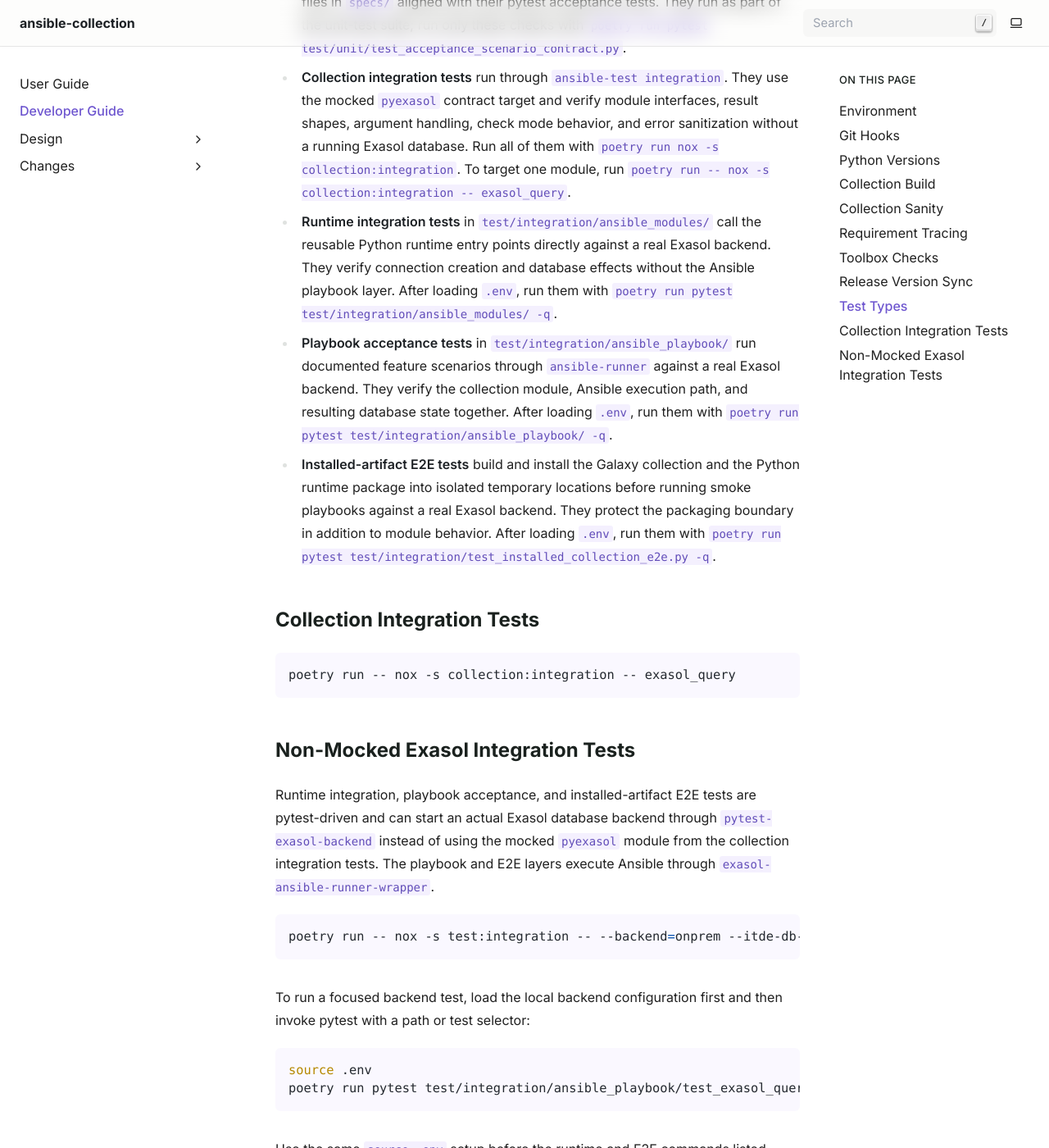
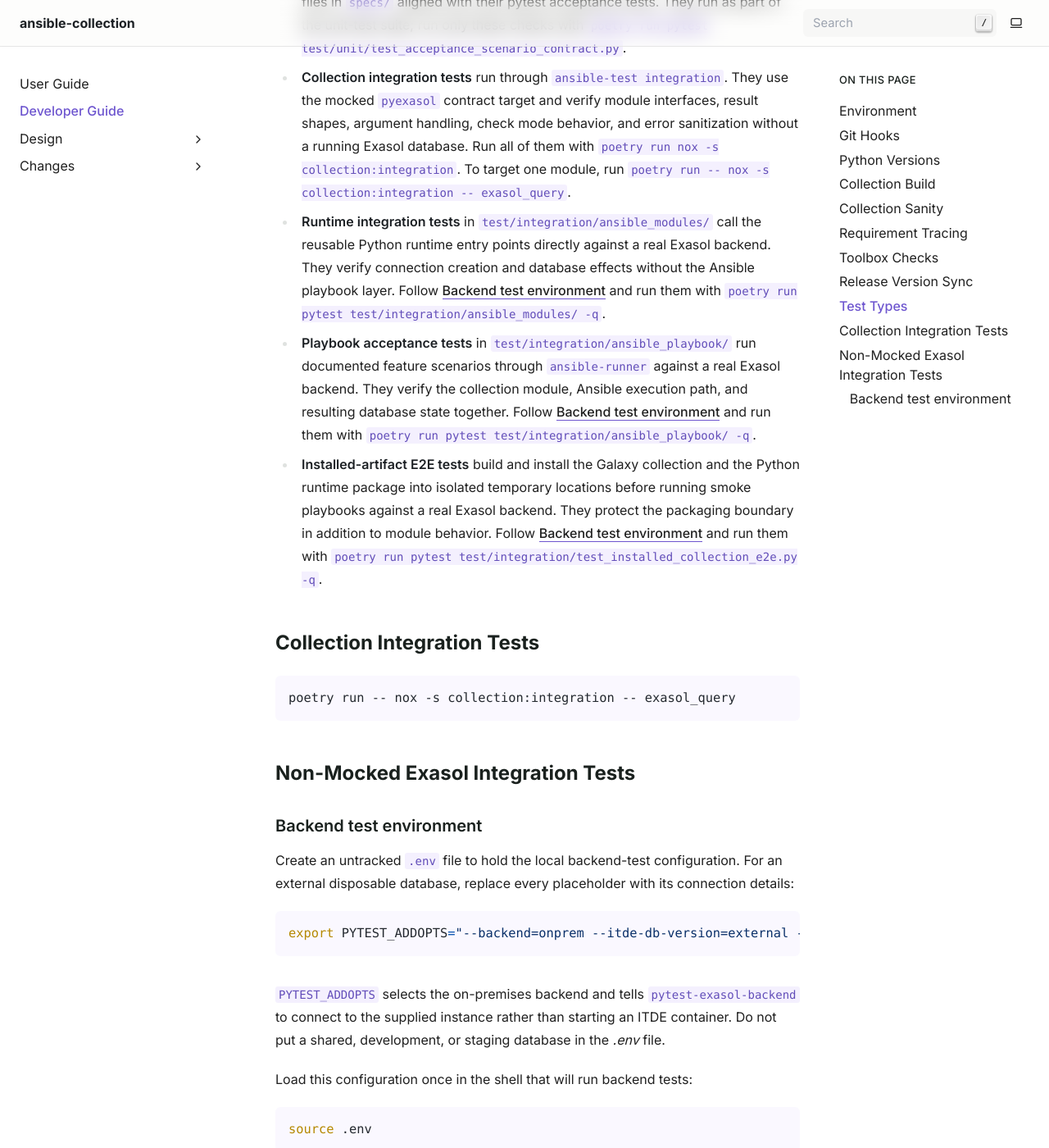
Before and after one commit to exasol/ansible-collection, a Sphinx documentation site: the page built from doc/developer_guide.rst, in a window 1280 px wide and 1400 px high, scrolled down 2943 px. Shown: the whole window at 82% size. Built offline with Sphinx 7.4.7, drawn with Linux system fonts in a browser that asks for light colours; some of the changed text lies outside the part shown.

Commit message:
Update setup instructions

```diff
--- a/doc/developer_guide.rst
+++ b/doc/developer_guide.rst
@@ -105,7 +105,7 @@ Test Types
 ----------
 
 The collection uses several complementary test types. Choose the narrowest
-test that proves the behavior you changed, then add a broader test when the
+test that proves the behavior you changed, and then add a broader test when the
 boundary itself is part of the change.
 
 * **Unit tests** in ``test/unit/`` exercise Python code in isolation, using
@@ -126,18 +126,21 @@ boundary itself is part of the change.
 * **Runtime integration tests** in ``test/integration/ansible_modules/`` call
   the reusable Python runtime entry points directly against a real Exasol
   backend. They verify connection creation and database effects without the
-  Ansible playbook layer. After loading ``.env``, run them with
+  Ansible playbook layer. Follow :ref:`backend-test-environment` and run them
+  with
   ``poetry run pytest test/integration/ansible_modules/ -q``.
 * **Playbook acceptance tests** in ``test/integration/ansible_playbook/`` run
   documented feature scenarios through ``ansible-runner`` against a real
   Exasol backend. They verify the collection module, Ansible execution path,
-  and resulting database state together. After loading ``.env``, run them
-  with ``poetry run pytest test/integration/ansible_playbook/ -q``.
+  and resulting database state together. Follow
+  :ref:`backend-test-environment` and run them with
+  ``poetry run pytest test/integration/ansible_playbook/ -q``.
 * **Installed-artifact E2E tests** build and install the Galaxy collection and
   the Python runtime package into isolated temporary locations before running
   smoke playbooks against a real Exasol backend. They protect the packaging
-  boundary in addition to module behavior. After loading ``.env``, run them
-  with ``poetry run pytest test/integration/test_installed_collection_e2e.py -q``.
+  boundary in addition to module behavior. Follow
+  :ref:`backend-test-environment` and run them with
+  ``poetry run pytest test/integration/test_installed_collection_e2e.py -q``.
 
 Collection Integration Tests
 ----------------------------
@@ -149,6 +152,33 @@ Collection Integration Tests
 Non-Mocked Exasol Integration Tests
 -----------------------------------
 
+.. _backend-test-environment:
+
+Backend test environment
+~~~~~~~~~~~~~~~~~~~~~~~~
+
+Create an untracked ``.env`` file to hold the local backend-test configuration.
+For an external disposable database, replace every placeholder with its
+connection details:
+
+.. code-block:: bash
+
+   export PYTEST_ADDOPTS="--backend=onprem --itde-db-version=external --exasol-host=<host> --exasol-port=8563 --exasol-username=<user> --exasol-password=<password>"
+
+``PYTEST_ADDOPTS`` selects the on-premises backend and tells
+``pytest-exasol-backend`` to connect to the supplied instance rather than
+starting an ITDE container. Do not put a shared,
+development, or staging database in the `.env` file.
+
+Load this configuration once in the shell that will run backend tests:
+
+.. code-block:: bash
+
+   source .env
+
+All runtime integration, playbook acceptance, and installed-artifact E2E test
+commands in this guide assume that setup.
+
 Runtime integration, playbook acceptance, and installed-artifact E2E tests are
 pytest-driven and can start an actual Exasol database backend through
 ``pytest-exasol-backend`` instead of using the mocked ``pyexasol`` module from
@@ -159,42 +189,16 @@ through ``exasol-ansible-runner-wrapper``.
 
    poetry run -- nox -s test:integration -- --backend=onprem --itde-db-version 2026.1.0
 
-To run a focused backend test, load the local backend configuration first and
-then invoke pytest with a path or test selector:
+To run a focused backend test, invoke pytest with a path or test selector:
 
 .. code-block:: bash
 
-   source .env
    poetry run pytest test/integration/ansible_playbook/test_exasol_query.py -q
-
-Use the same ``source .env`` setup before the runtime and E2E commands listed
-above.
 
 Use ``--itde-db-version external`` together with the connection options below
 when an already running database should be used instead of a managed ITDE
 container.
 
-To reuse an external database for all local backend-test runs, create the
-untracked ``.env`` file with the following values, replacing every placeholder
-with the connection details for a disposable database:
-
-.. code-block:: bash
-
-   export PYTEST_ADDOPTS="--backend=onprem --itde-db-version=external --exasol-host=<host> --exasol-port=8563 --exasol-username=<user> --exasol-password=<password>"
-
-``PYTEST_ADDOPTS`` selects the on-premises backend and tells
-``pytest-exasol-backend`` to connect to the supplied instance rather than
-starting an ITDE container. The ``export`` keyword makes the setting available
-to pytest after a plain ``source .env``. Keep the file untracked and do not put
-a shared, development, or staging database in it.
-
-Then load the configuration before running one of the backend-test commands:
-
-.. code-block:: bash
-
-   source .env
-   poetry run pytest test/integration/ansible_playbook/ -q
-
 Before each DB-backed integration test, the shared pytest fixture drops all
 non-system schemas, users, and roles from the target database. When using
 ``--itde-db-version external``, point the tests at a disposable custom database
```
